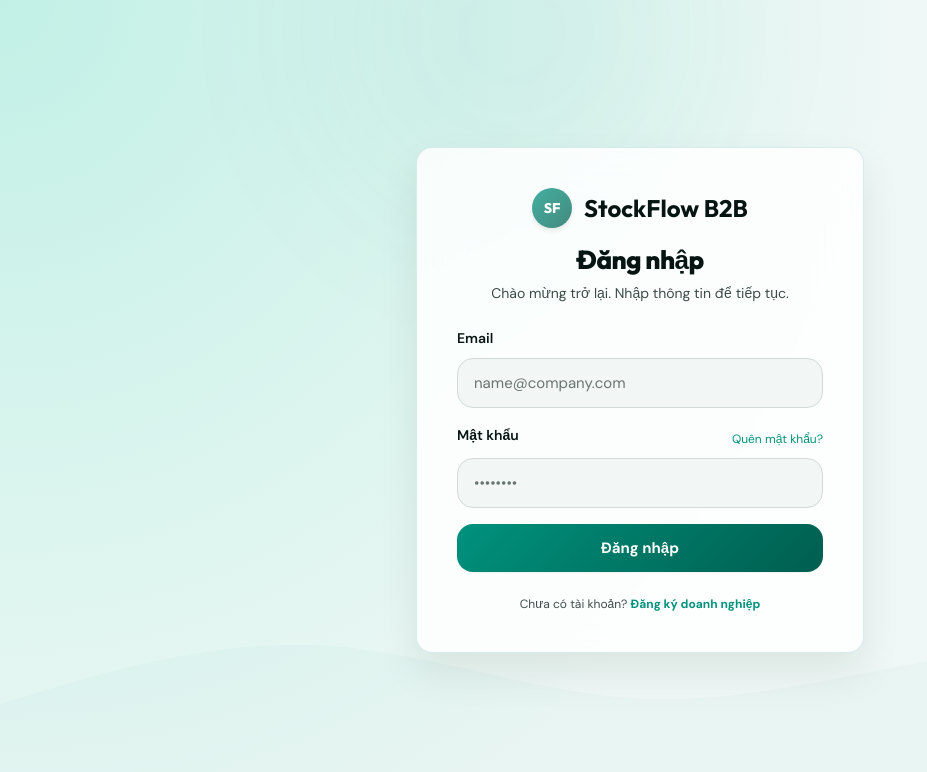
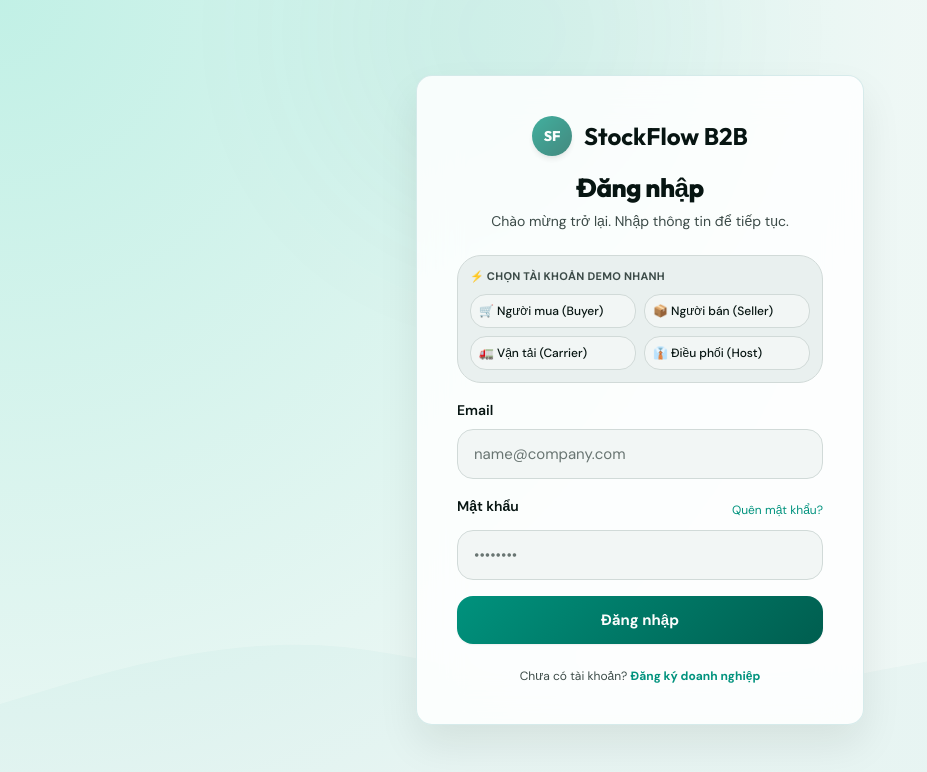
Before and after one commit to Quy1314/Stock_flowb2b, a Next.js app: page /login in a window 1280 px wide. Shown: the top 772 px of the page, without its empty margins (0-927 px from the left). Built offline with nearby package versions, Linux system fonts and the light colour scheme.

Commit message:
feat(auth): integrate pre-configured demo account role shortcuts into login form for rapid presentation

```diff
--- a/src/app/(auth)/login/page.tsx
+++ b/src/app/(auth)/login/page.tsx
@@ -115,6 +115,76 @@ export default function LoginPage() {
         </header>
 
         <form onSubmit={handleSubmit} className="space-y-4 animate-fade-up">
+          {/* Quick Demo Account Role Selection */}
+          <div className="mb-4 p-3 rounded-xl bg-[var(--surface-sunken)] border border-[var(--border)]">
+            <p className="text-[11px] font-bold text-[var(--ink-muted)] mb-2 uppercase tracking-wide">⚡ Chọn tài khoản Demo nhanh</p>
+            <div className="grid grid-cols-2 gap-2 text-xs">
+              <button
+                type="button"
+                onClick={() => {
+                  setEmail('buyer@stockflow.b2b')
+                  setPassword('Password123!')
+                  setMockRole('customer')
+                }}
+                className={`p-2 rounded-lg border text-left font-medium transition-all ${
+                  mockRole === 'customer'
+                    ? 'bg-[var(--primary)] text-white border-[var(--primary)] shadow-sm'
+                    : 'bg-[var(--surface)] text-[var(--ink)] border-[var(--border)] hover:border-[var(--primary)]'
+                }`}
+              >
+                🛒 Người mua (Buyer)
+              </button>
+
+              <button
+                type="button"
+                onClick={() => {
+                  setEmail('seller@stockflow.b2b')
+                  setPassword('Password123!')
+                  setMockRole('seller')
+                }}
+                className={`p-2 rounded-lg border text-left font-medium transition-all ${
+                  mockRole === 'seller'
+                    ? 'bg-[var(--primary)] text-white border-[var(--primary)] shadow-sm'
+                    : 'bg-[var(--surface)] text-[var(--ink)] border-[var(--border)] hover:border-[var(--primary)]'
+                }`}
+              >
+                📦 Người bán (Seller)
+              </button>
+
+              <button
+                type="button"
+                onClick={() => {
+                  setEmail('carrier@stockflow.b2b')
+                  setPassword('Password123!')
+                  setMockRole('carrier')
+                }}
+                className={`p-2 rounded-lg border text-left font-medium transition-all ${
+                  mockRole === 'carrier'
+                    ? 'bg-[var(--primary)] text-white border-[var(--primary)] shadow-sm'
+                    : 'bg-[var(--surface)] text-[var(--ink)] border-[var(--border)] hover:border-[var(--primary)]'
+                }`}
+              >
+                🚛 Vận tải (Carrier)
+              </button>
+
+              <button
+                type="button"
+                onClick={() => {
+                  setEmail('host@stockflow.b2b')
+                  setPassword('Password123!')
+                  setMockRole('host')
+                }}
+                className={`p-2 rounded-lg border text-left font-medium transition-all ${
+                  mockRole === 'host'
+                    ? 'bg-[var(--primary)] text-white border-[var(--primary)] shadow-sm'
+                    : 'bg-[var(--surface)] text-[var(--ink)] border-[var(--border)] hover:border-[var(--primary)]'
+                }`}
+              >
+                👔 Điều phối (Host)
+              </button>
+            </div>
+          </div>
+
           <div className="form-group">
             <label htmlFor="email-input" className="sf-label">
               Email
--- a/src/app/actions/auth.ts
+++ b/src/app/actions/auth.ts
@@ -75,7 +75,22 @@ export async function loginUser(
   password?: string,
   mockRole?: 'seller' | 'customer' | 'host' | 'carrier' | 'none'
 ) {
-  // If mockRole is provided, we bypass normal login in development/demo mode and return success with mock role!
+  // Demo account email recognition
+  const lowerEmail = email.toLowerCase().trim()
+  if (lowerEmail === 'buyer@stockflow.b2b' || lowerEmail === 'customer@stockflow.b2b') {
+    return { success: true, role: 'customer' }
+  }
+  if (lowerEmail === 'seller@stockflow.b2b') {
+    return { success: true, role: 'seller' }
+  }
+  if (lowerEmail === 'host@stockflow.b2b') {
+    return { success: true, role: 'host' }
+  }
+  if (lowerEmail === 'carrier@stockflow.b2b') {
+    return { success: true, role: 'carrier' }
+  }
+
+  // If mockRole is explicitly provided
   if (mockRole && mockRole !== 'none') {
     return { success: true, role: mockRole }
   }
```
